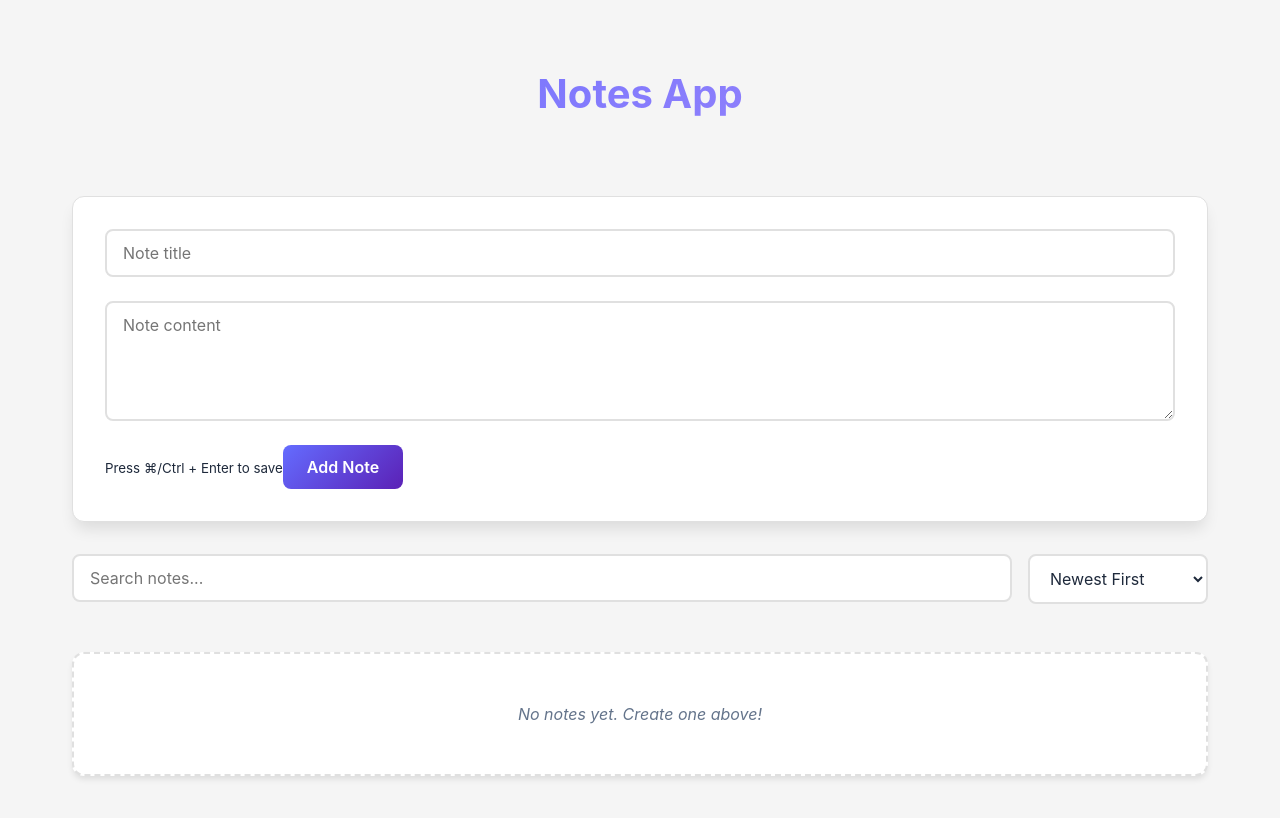
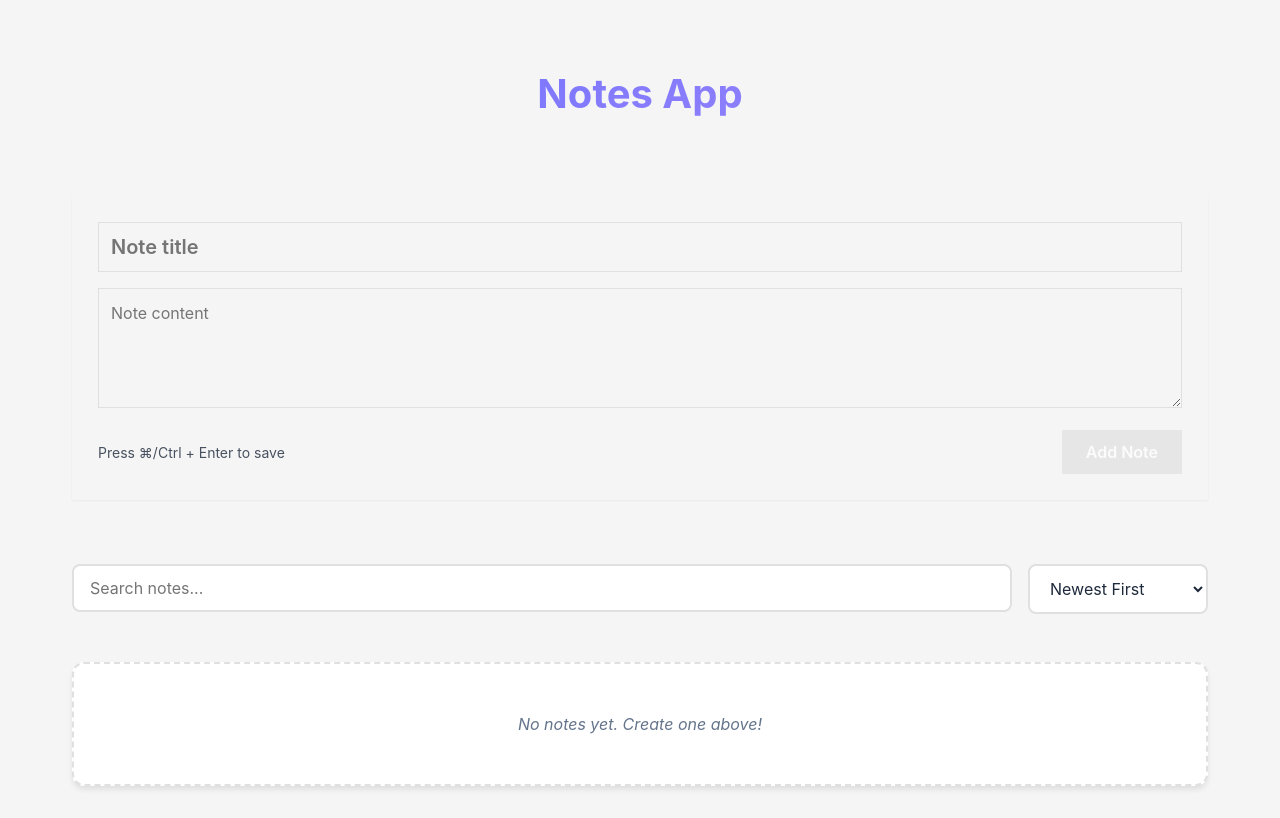
Before and after one commit to cekwedike/notes-app, a React (Vite) app: page / in a window 1280 px wide. Built offline with nearby package versions, Linux system fonts and the light colour scheme.

Commit message:
Refactor note form styles for improved usability and aesthetics. Updated App.css to enhance layout, transitions, and focus states for form elements. Added new footer and hint styles for better user guidance.

```diff
--- a/src/App.css
+++ b/src/App.css
@@ -40,58 +40,99 @@
 }
 
 .note-form {
-  background-color: var(--card-background);
-  padding: 2rem;
-  border-radius: var(--radius-lg);
-  box-shadow: var(--shadow-lg);
-  display: flex;
-  flex-direction: column;
-  gap: 1.5rem;
-  transition: var(--transition);
-  border: 1px solid var(--border-color);
+  background: var(--card-bg);
+  border-radius: var(--border-radius-lg);
+  padding: 1.5rem;
+  margin-bottom: 2rem;
+  box-shadow: var(--shadow-sm);
+  transition: all 0.3s ease;
+  border: 2px solid transparent;
 }
 
-.note-form:hover {
+.note-form.focused {
+  border-color: var(--primary-color);
+  box-shadow: var(--shadow-md);
   transform: translateY(-2px);
-  box-shadow: var(--shadow-lg), 0 0 0 2px var(--primary-light);
 }
 
-.note-form-title,
-.note-form-content {
+.note-form-title {
   width: 100%;
-  padding: 0.75rem 1rem;
-  border: 2px solid var(--border-color);
-  border-radius: var(--radius-md);
-  font-size: 1rem;
-  background-color: var(--card-background);
-  transition: var(--transition);
+  font-size: 1.25rem;
+  font-weight: 600;
+  padding: 0.75rem;
+  margin-bottom: 1rem;
+  border: 1px solid var(--border-color);
+  border-radius: var(--border-radius);
+  background: var(--input-bg);
+  color: var(--text-color);
+  transition: all 0.2s ease;
 }
 
-.note-form-title:focus,
-.note-form-content:focus {
+.note-form-title:focus {
+  border-color: var(--primary-color);
+  box-shadow: 0 0 0 2px var(--primary-color-light);
   outline: none;
-  border-color: var(--primary-color);
-  box-shadow: 0 0 0 3px var(--primary-light);
 }
 
 .note-form-content {
+  width: 100%;
   min-height: 120px;
+  padding: 0.75rem;
+  margin-bottom: 1rem;
+  border: 1px solid var(--border-color);
+  border-radius: var(--border-radius);
+  background: var(--input-bg);
+  color: var(--text-color);
   resize: vertical;
+  transition: all 0.2s ease;
+  font-family: inherit;
+  line-height: 1.5;
+}
+
+.note-form-content:focus {
+  border-color: var(--primary-color);
+  box-shadow: 0 0 0 2px var(--primary-color-light);
+  outline: none;
+}
+
+.note-form-footer {
+  display: flex;
+  justify-content: space-between;
+  align-items: center;
+  gap: 1rem;
+}
+
+.note-form-hint {
+  color: var(--text-muted);
+  font-size: 0.875rem;
+  opacity: 0.8;
 }
 
 .note-form-submit {
-  background: linear-gradient(135deg, var(--primary-color), var(--primary-dark));
+  background: var(--primary-color);
   color: white;
+  border: none;
   padding: 0.75rem 1.5rem;
-  border-radius: var(--radius-md);
+  border-radius: var(--border-radius);
   font-weight: 600;
-  transition: var(--transition);
-  align-self: flex-end;
+  cursor: pointer;
+  transition: all 0.2s ease;
+  min-width: 120px;
 }
 
-.note-form-submit:hover {
+.note-form-submit:hover:not(:disabled) {
+  background: var(--primary-color-dark);
   transform: translateY(-1px);
-  box-shadow: var(--shadow-md);
+}
+
+.note-form-submit:active:not(:disabled) {
+  transform: translateY(0);
+}
+
+.note-form-submit:disabled {
+  background: var(--border-color);
+  cursor: not-allowed;
+  opacity: 0.7;
 }
 
 .notes-list {
@@ -344,6 +385,23 @@
   .notes-list {
     grid-template-columns: 1fr;
   }
+
+  .note-form {
+    padding: 1rem;
+  }
+
+  .note-form-footer {
+    flex-direction: column;
+    align-items: stretch;
+  }
+
+  .note-form-hint {
+    text-align: center;
+  }
+
+  .note-form-submit {
+    width: 100%;
+  }
 }
 
 .loading-skeleton {
```
